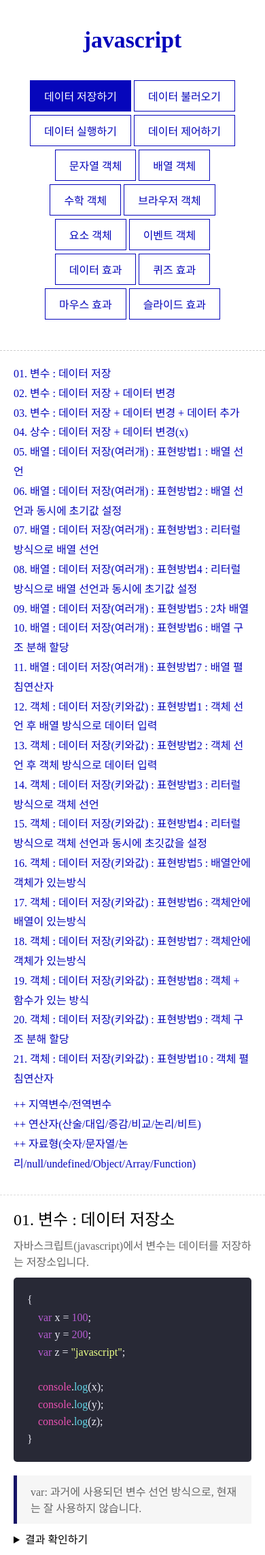
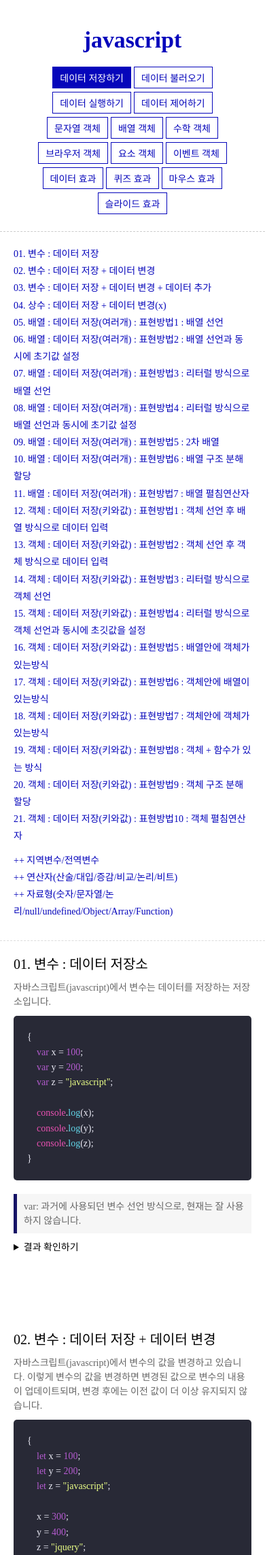
Before and after one commit to kimseung12/webs2024, a PHP site: page /javascript/javascript01.html in a window 390 px wide. Shown: the top 2287 px of the page at 68% size. Run offline with PHP 8.4, Linux system fonts and the light colour scheme; some web fonts are replaced.

Commit message:
모바일 자바스크립트 수정

```diff
--- a/javascript/css/style.css
+++ b/javascript/css/style.css
@@ -218,14 +218,41 @@ li {
 }
 
 @media (max-width: 800px) {
+    #header {
+        padding: 20px;
+    }
+    #header h1 {
+        padding: 20px;
+    }
+    #header nav ul li a {
+        padding: 5px 10px;
+        font-size: 14px;
+    }
     .main__menu {
         padding: 20px;
+        font-size: 14px;
     }
     .main__sample {
         padding: 20px;
     }
+    .main__sample .sample h3 {
+        font-size: 20px;
+    }
+    .main__sample .sample p{
+        font-size: 14px;
+    }
+    .main__sample .sample .desc {
+        font-size: 14px;
+        padding: 8px 5px 8px 10px;
+    }
+    .main__sample .sample .result {
+        font-size: 14px;
+        line-height: 1.6;
+    }
     .main__desc {
         padding: 20px;
-
+    }
+    pre code.hljs {
+        font-size: 14px;
     }
 }
--- a/javascript/index.html
+++ b/javascript/index.html
@@ -47,6 +47,11 @@
         main nav ul li a:hover {
             background-color: aqua;
             color: blue;
+        }
+        @media (max-width: 800px){
+            .animation {
+                overflow: hidden;
+            }
         }
     </style>
 </head>
```
